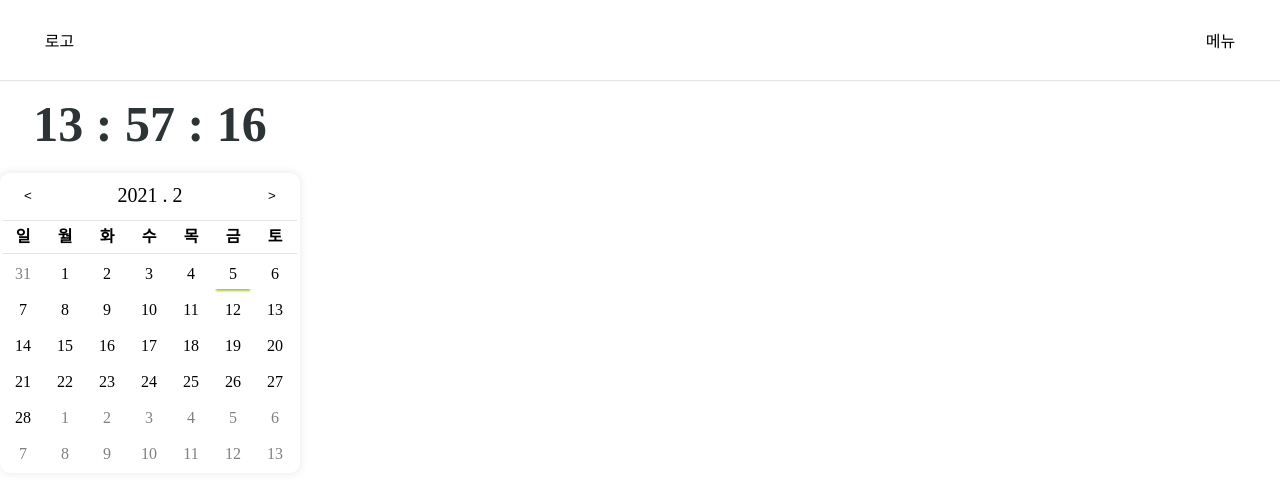
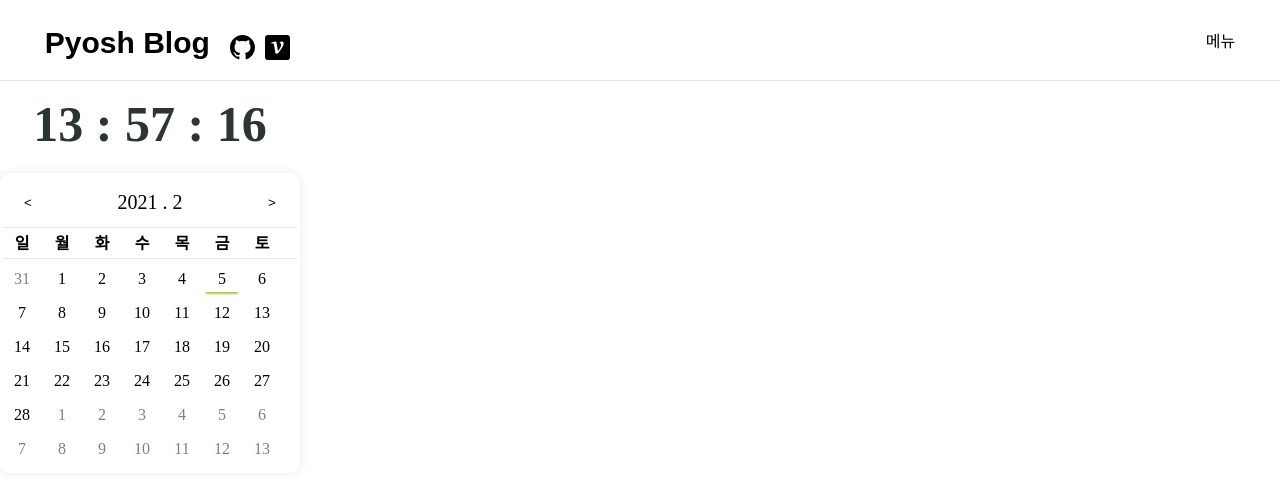
Before and after one commit to pyo-sh/pyosh_blog, a plain HTML site: page index.html in a window 1280 px wide. Drawn offline with Linux system fonts and the light colour scheme.

Commit message:
Logo 추가 & Components / Styles 분리

```diff
--- a/globalStyle.css
+++ b/globalStyle.css
@@ -7,3 +7,7 @@ html, body{
 #App{
     width: 100%;
 }
+
+* {
+    box-sizing: border-box;
+}
--- a/src/Calender/Calender.js
+++ b/src/Components/Calender/Calender.js
@@ -1,10 +1,10 @@
-import Component from "../Core/Component.js";
+import Component from "../../Core/Component.js";
 import { tableHeaderString, renderTable } from "./CalenderTable.js";
 
 class Calender extends Component{
     ComponentWillMount () {
         // Style 추가
-        const stylePath = './src/Calender/Calender.css'
+        const stylePath = './src/Styles/Calender/Calender.css'
         const linkElement = document.createElement('link');
         linkElement.setAttribute('rel', 'stylesheet');
         linkElement.setAttribute('type', 'text/css');
--- a/src/Clock/Clock.js
+++ b/src/Components/Clock/Clock.js
@@ -1,4 +1,4 @@
-import Component from "../Core/Component.js";
+import Component from "../../Core/Component.js";
 
 class Clock extends Component{
     setTime () {
@@ -20,7 +20,7 @@ class Clock extends Component{
 
     ComponentWillMount () {
         // Style 적용
-        const stylePath = './src/Clock/Clock.css'
+        const stylePath = './src/Styles/Clock/Clock.css'
         const linkElement = document.createElement('link');
         linkElement.setAttribute('rel', 'stylesheet');
         linkElement.setAttribute('type', 'text/css');
--- a/src/Main/BlogMain.js
+++ b/src/Components/Main/BlogMain.js
@@ -1,9 +1,9 @@
-import Component from "../Core/Component.js";
+import Component from "../../Core/Component.js";
 
 
 class BlogMain extends Component {
     ComponentWillMount () {
-        const stylePath = './src/Main/style/BlogMain.css'
+        const stylePath = './src/Styles/Main/BlogMain.css'
         const linkElement = document.createElement('link');
         linkElement.setAttribute('rel', 'stylesheet');
         linkElement.setAttribute('type', 'text/css');
--- /dev/null
+++ b/src/Components/Main/Header.js
@@ -0,0 +1,35 @@
+import Component from "../../Core/Component.js";
+import { velogSVG, githubSVG } from "../../Image/SVGIcons.js"
+
+class Header extends Component {
+    ComponentWillMount () {
+        const stylePath = './src/Styles/Main/Header.css'
+        const linkElement = document.createElement('link');
+        linkElement.setAttribute('rel', 'stylesheet');
+        linkElement.setAttribute('type', 'text/css');
+        linkElement.setAttribute('href', stylePath);
+        document.head.appendChild(linkElement);
+
+        // class 적용
+        this._target_.classList.add("Header-Wrapper");
+    }
+
+    template () {
+        return `
+            <div class="Header-Logo">
+                <div class="Header-Logo-Title">Pyosh Blog</div>
+                <div class="Header-Logo-Icons">
+                    <a class="Header-Logo-Link" href="https://github.com/pyo-sh">
+                        ${githubSVG}
+                    </a>
+                    <a class="Header-Logo-Link" href="https://velog.io/@pyo-sh">
+                        ${velogSVG}
+                    </a>
+                </div>
+            </div>
+            <div>메뉴</div>
+        `;
+    }
+};
+
+export default Header;
--- /dev/null
+++ b/src/Image/SVGIcons.js
@@ -0,0 +1,29 @@
+const width = "25px";
+const height = "25px";
+
+export const velogSVG = `<svg class="Header-Logo-Icon-Velog" width=${width} height=${height} viewBox="0 0 192 192" fill="none">
+    <rect width="192" height="192" fill="currentColor" rx="24">
+    </rect>
+    <path d="M49 65.48V57.92C53.8 56.36 59.44
+    54.68 65.92 52.88C72.4 50.96 76.78 50 79.06
+    50C84.1 50 87.1 52.4 88.06 57.2L99.76 123.62C103.48
+    118.7 106.54 114.56 108.94 111.2C112.66 105.92
+    116.08 99.86 119.2 93.02C122.44 86.18 124.06 80.06
+    124.06 74.66C124.06 71.42 123.16 68.84 121.36
+    66.92C119.68 64.88 116.5 62.3 111.82 59.18C116.62
+    53.06 122.62 50 129.82 50C133.66 50 136.84 51.14
+    139.36 53.42C142 55.7 143.32 59.06 143.32
+    63.5C143.32 70.94 140.2 80.24 133.96 91.4C127.84 102.44
+    116.02 119.06 98.5 141.26L80.68 142.52L67
+    65.48H49Z" fill="white">
+    </path>
+</svg>`;
+
+export const githubSVG = `<svg class="Header-Logo-Icon-Github" width=${width} height=${height} viewBox="0 0 16 16" version="1.1" aria-hidden="true">
+    <path fill-rule="evenodd" d="M8 0C3.58 0 0 3.58 0 8c0 3.54 2.29 6.53 5.47 7.59.4.07.55-.17.55-.38
+    0-.19-.01-.82-.01-1.49-2.01.37-2.53-.49-2.69-.94-.09-.23-.48-.94-.82-1.13-.28-.15-.68-.52-.01-.53.63-.01
+    1.08.58 1.23.82.72 1.21 1.87.87 2.33.66.07-.52.28-.87.51-1.07-1.78-.2-3.64-.89-3.64-3.95 0-.87.31-1.59.82-2.15-.08-.2-.36-1.02.08-2.12
+    0 0 .67-.21 2.2.82.64-.18 1.32-.27 2-.27.68 0 1.36.09 2 .27 1.53-1.04 2.2-.82 2.2-.82.44 1.1.16 1.92.08 2.12.51.56.82 1.27.82 2.15
+    0 3.07-1.87 3.75-3.65 3.95.29.25.54.73.54 1.48 0 1.07-.01 1.93-.01 2.2 0 .21.15.46.55.38A8.013 8.013 0 0016 8c0-4.42-3.58-8-8-8z">
+    </path>
+</svg>`;
--- a/src/Main/Header.js
+++ /dev/null
@@ -1,25 +0,0 @@
-import Component from "../Core/Component.js";
-
-
-class Header extends Component {
-    ComponentWillMount () {
-        const stylePath = './src/Main/style/Header.css'
-        const linkElement = document.createElement('link');
-        linkElement.setAttribute('rel', 'stylesheet');
-        linkElement.setAttribute('type', 'text/css');
-        linkElement.setAttribute('href', stylePath);
-        document.head.appendChild(linkElement);
-
-        // class 적용
-        this._target_.classList.add("Header-Wrapper");
-    }
-
-    template () {
-        return `
-            <div>로고</div>
-            <div>메뉴</div>
-        `;
-    }
-};
-
-export default Header;
--- a/src/Main/style/Header.css
+++ /dev/null
@@ -1,11 +0,0 @@
-.Header-Wrapper{
-    box-sizing: border-box;
-    width: 100vw;
-    height: 80px;
-    padding: 0 3.5vw;
-
-    display: flex;
-    justify-content: space-between;
-    align-items: center;
-    box-shadow: 0 1px 1px 0 rgba(0, 0, 0, 0.1);
-}
--- /dev/null
+++ b/src/Styles/Main/Header.css
@@ -0,0 +1,44 @@
+.Header-Wrapper {
+    width: 100vw;
+    height: 80px;
+    padding: 0 3.5vw;
+
+    display: flex;
+    justify-content: space-between;
+    align-items: center;
+    box-shadow: 0 1px 1px 0 rgba(0, 0, 0, 0.1);
+}
+
+.Header-Logo{
+    height: 40px;
+
+    display: flex;
+    align-items: flex-end;
+}
+.Header-Logo-Title{
+    margin-right: 10px;
+
+    user-select: none;
+
+    font-size: 30px;
+    font-weight: bold;
+    font-family: Sans-Serif;
+}
+
+.Header-Logo-Icons{
+    width: 60px;
+    margin: 0 10px;
+    display: flex;
+    justify-content: space-between;
+}
+.Header-Logo-Link{
+    width: 25px;
+    height: 25px;
+}
+.Header-Logo-Link:link, .Header-Logo-Link:visited, .Header-Logo-Link:active, .Header-Logo-Link:hover{
+    text-decoration: none;
+    color: black;
+}
+.Header-Logo-Icon-Velog, .Header-Logo-Icon-Github {
+    vertical-align: middle!important;
+}
```
Also changed, not shown: App.js (+4 -4 lines), src/Components/Calender/CalenderTable.js (renamed from src/Calender/CalenderTable.js), src/Styles/Calender/Calender.css (renamed from src/Calender/Calender.css), src/Styles/Clock/Clock.css (renamed from src/Clock/Clock.css), src/Styles/Main/BlogMain.css (renamed from src/Main/style/BlogMain.css), src/image/github.png (deleted), 1 other file.
